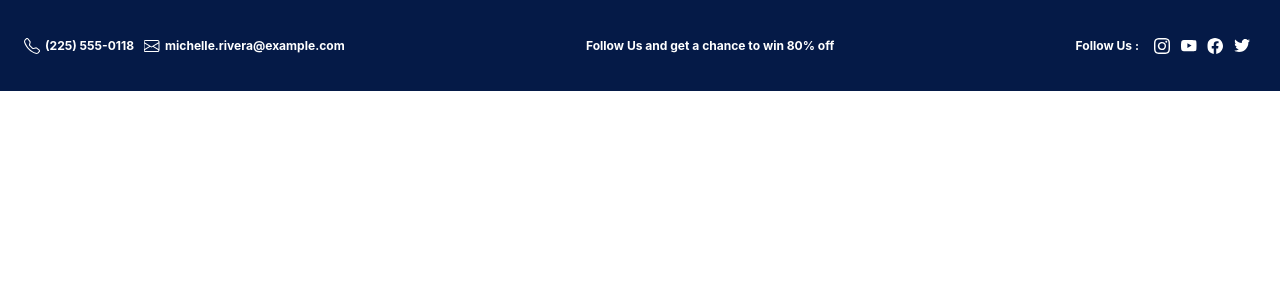
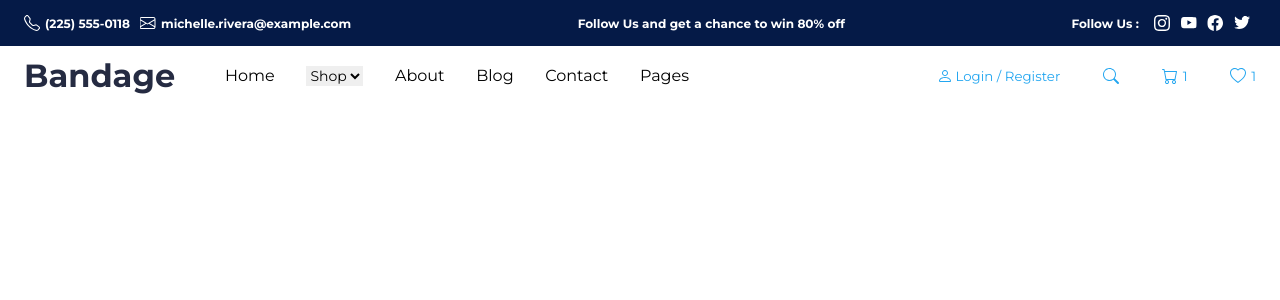
Before and after one commit to Salmanshk180/e-commerce, a React (Create React App) app: page / in a window 1280 px wide. Shown: the top 300 px of the page. Built offline with nearby package versions, Linux system fonts and the light colour scheme.

Commit message:
Add Light Navbar

```diff
--- a/src/App.css
+++ b/src/App.css
@@ -1,7 +1,20 @@
+@import url("https://fonts.googleapis.com/css2?family=Montserrat:ital,wght@0,100..900;1,100..900&display=swap");
+
+* {
+  padding: 0;
+  margin: 0;
+  text-decoration: none;
+
+  border: 1px solidz;
+  font-family: "Montserrat", sans-serif;
+}
+
 .App {
   text-align: center;
 }
-
+button {
+  cursor: pointer;
+}
 .App-logo {
   height: 40vmin;
   pointer-events: none;
--- a/src/App.tsx
+++ b/src/App.tsx
@@ -5,7 +5,9 @@ import Home from './pages/home/Home';
 function App() {
   return (
     <React.Fragment>
+      <div className='App'>
       <Home/>
+      </div>
     </React.Fragment>
   );
 }
--- a/src/assets/images/index.tsx
+++ b/src/assets/images/index.tsx
@@ -14,7 +14,7 @@ import "./svgs/Vector (10).svg";
 import "./svgs/Vector (9).svg";
 import "./svgs/bx_bxs-book-reader.svg";
 import "./svgs/carbon_book.svg";
-import "./svgs/cart.svg";
+import cart from "./svgs/cart.svg";
 import email from "./svgs/email.svg";
 import facebook from "./svgs/facebook.svg";
 import "./svgs/footer_1.svg";
@@ -25,8 +25,8 @@ import "./svgs/icon akar-icons-calendar.svg";
 import "./svgs/icon ant-design-area-chart-outlined.svg";
 import "./svgs/icon carbon-chart-area-smooth.svg";
 import instagram from "./svgs/instagram.svg";
-import "./svgs/likes.svg";
-import "./svgs/login.svg";
+import likes from "./svgs/likes.svg";
+import login from "./svgs/login.svg";
 import "./svgs/logo.svg";
 import "./svgs/p1.svg";
 import "./svgs/p2.svg";
@@ -42,9 +42,9 @@ import "./svgs/product-6.svg";
 import "./svgs/product-7.svg";
 import "./svgs/product-8.svg";
 import "./svgs/product-9.svg";
-import "./svgs/search.svg";
+import search from "./svgs/search.svg";
 import "./svgs/technology 1.svg";
-import "./svgs/togglebtn.svg";
+import togglebtn from "./svgs/togglebtn.svg";
 import twitter from "./svgs/twitter.svg";
 import "./svgs/uil_arrow-growth.svg";
 import "./svgs/unsplash_75EFpyXu3Wg.svg";
@@ -65,10 +65,16 @@ export const Carousel_2 = Carousel2;
 export const Carousel_3 = Carousel3;
 export const Carousel_4 = Carousel4;
 export const Carousel_5 = Carousel5;
-
+// Dark-Navbar
 export const phone_img = phone;
 export const email_img = email;
 export const instagram_img = instagram;
 export const facebook_img = facebook; ;
 export const twitter_img = twitter;
 export const youtube_img = youtube;
+//Light-Navbar
+export const login_img = login;
+export const search_img = search;
+export const cart_img = cart;
+export const likes_img = likes;
+export const toggle_btn_img = togglebtn;
--- /dev/null
+++ b/src/components/navbars/light-navbar/LightNavbar.module.css
@@ -0,0 +1,113 @@
+.light-navbar {
+    background-color: #fff;
+  }
+
+  .container {
+    display: flex;
+    justify-content: space-between;
+    align-items: center;
+    flex-wrap: wrap;
+    padding: 10px 24px;
+    max-width: 1440px;
+    margin: auto;
+    position: relative;
+    z-index: 2;
+  }
+  .nav-container {
+    display: flex;
+    align-items: center;
+    justify-content: space-between;
+    flex-wrap: wrap;
+    flex-grow: 1;
+  }
+  .nav-links-container,
+  .nav-buttons-container {
+    flex-grow: 0.2;
+  }
+  .nav-links,
+  .nav-buttons {
+    display: flex;
+    justify-content: space-between;
+    align-items: center;
+    flex-wrap: wrap;
+    gap: 15px;
+  }
+  .nav-links a {
+    color: black;
+  }
+  .select-button {
+    border: none;
+    font-size: 14px;
+  }
+  .button {
+    display: flex;
+    align-items: center;
+    justify-content: space-between;
+    flex-wrap: wrap;
+    background: transparent;
+    border: 0;
+    color: #23a6f0;
+    gap: 5px;
+  }
+  .toggle-btn-container {
+    display: none;
+  }
+
+  .logo-text {
+    font-size: 32px;
+    font-weight: 700;
+    padding-right: 50px;
+    color: #252b42;
+  }
+
+  @media (max-width: 850px) {
+    .container{
+      box-shadow: 0 0 20px rgba(0, 0, 0);
+
+    }
+    .nav-container {
+      display: none;
+    }
+    .toggle-btn-container {
+      display: block;
+      z-index: 2;
+    }
+    .toggle-btn-container > button {
+      background: transparent;
+      border: none;
+    }
+    .active {
+      background-color: #ffffff;
+      position: absolute;
+      display: flex;
+      flex-direction: column;
+      top: 63px;
+      padding-block: 20px;
+      left: 0;
+      width: 100%;
+      gap: 20px;
+      z-index: -1;
+
+    }
+    .nav-links,
+    .nav-buttons {
+      flex-direction: column;
+      align-items: center;
+      justify-content: center;
+    }
+    .logo-text {
+      font-size: 32px;
+      font-weight: 700;
+      padding-right: 0px;
+    }
+  }
+
+
+  @media screen and (max-width: 241px) {
+    .logo-text{
+      font-size: large;
+    }
+    .active{
+      top: 30px;
+    }
+  }
--- /dev/null
+++ b/src/components/navbars/light-navbar/LightNavbar.tsx
@@ -0,0 +1,71 @@
+import React,{useState} from 'react'
+import styles from "./LightNavbar.module.css";
+import { login_img,search_img,cart_img,likes_img,toggle_btn_img } from '../../../assets/images';
+
+const LightNavbar = () => {
+    const [navbarVisible, setNavbarVisible] = useState(false);
+
+    const toggleNavbar = () => {
+      setNavbarVisible(!navbarVisible);
+    };
+
+  return (
+    <React.Fragment>
+        <div className={styles["ligh-navbar"]}>
+        <div className={styles["container"]}>
+          <div className={styles["logo"]}>
+            {/* <img src={logo} alt="logo" className={styles["logo-img"]} /> */}
+            <p className={styles["logo-text"]}>Bandage</p>
+          </div>
+          <div
+            className={`${styles["nav-container"]} ${
+              navbarVisible ? styles["active"] : ""
+            }`}
+            id="navbar"
+          >
+            <div className={styles["nav-links-container"]}>
+              <nav className={styles["nav-links"]}>
+                <a href="#">Home</a>
+                <a href="#">
+                  <select className={styles["select-button"]}>
+                    <option value="shop">Shop</option>
+                  </select>
+                </a>
+                <a href="#">About</a>
+                <a href="#">Blog</a>
+                <a href="#">Contact</a>
+                <a href="#">Pages</a>
+              </nav>
+            </div>
+            <div className={styles["nav-buttons-container"]}>
+              <div className={styles["nav-buttons"]}>
+                <button className={styles["button"]}>
+                  <img src={login_img} alt="" />
+                  <p>Login / Register</p>
+                </button>
+                <button className={styles["button"]}>
+                  <img src={search_img} alt="" />
+                </button>
+                <button className={styles["button"]}>
+                  <img src={cart_img} alt="" />
+                  <p>1</p>
+                </button>
+                <button className={styles["button"]}>
+                  <img src={likes_img} alt="" />
+                  <p>1</p>
+                </button>
+              </div>
+            </div>
+          </div>
+          <div className={styles["toggle-btn-container"]}>
+            <button onClick={toggleNavbar}>
+              <img src={toggle_btn_img} alt="" />
+            </button>
+          </div>
+        </div>
+      </div>
+    </React.Fragment>
+  )
+}
+
+export default LightNavbar
--- a/src/layout/header/Header.tsx
+++ b/src/layout/header/Header.tsx
@@ -1,10 +1,12 @@
 import React from "react";
 import DarkNavbar from "../../components/navbars/dark-navbar/DarkNavbar";
+import LightNavbar from "../../components/navbars/light-navbar/LightNavbar";
 
 const Header = () => {
   return (
     <React.Fragment>
       <DarkNavbar background_color="rgb(5, 26, 71)" />
+      <LightNavbar/>
     </React.Fragment>
   );
 };
```
